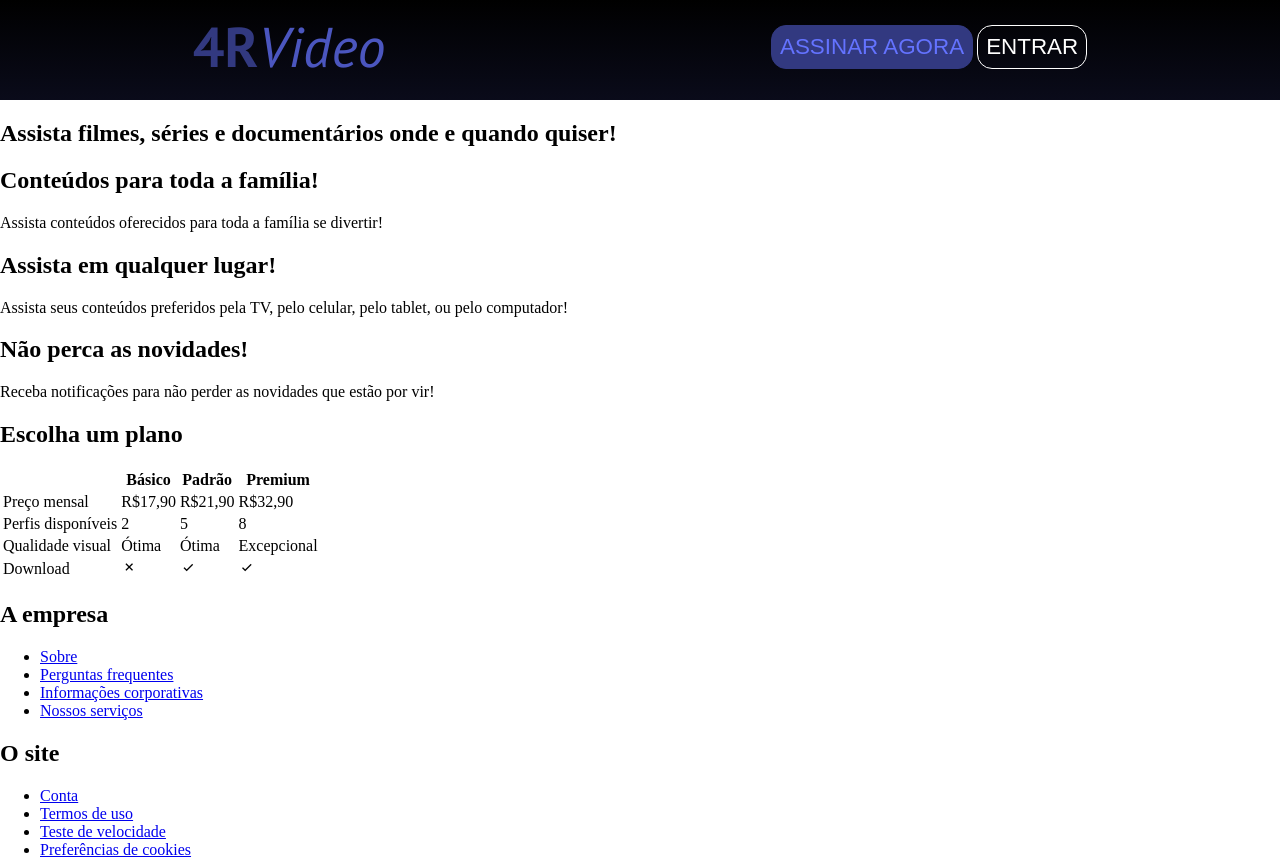
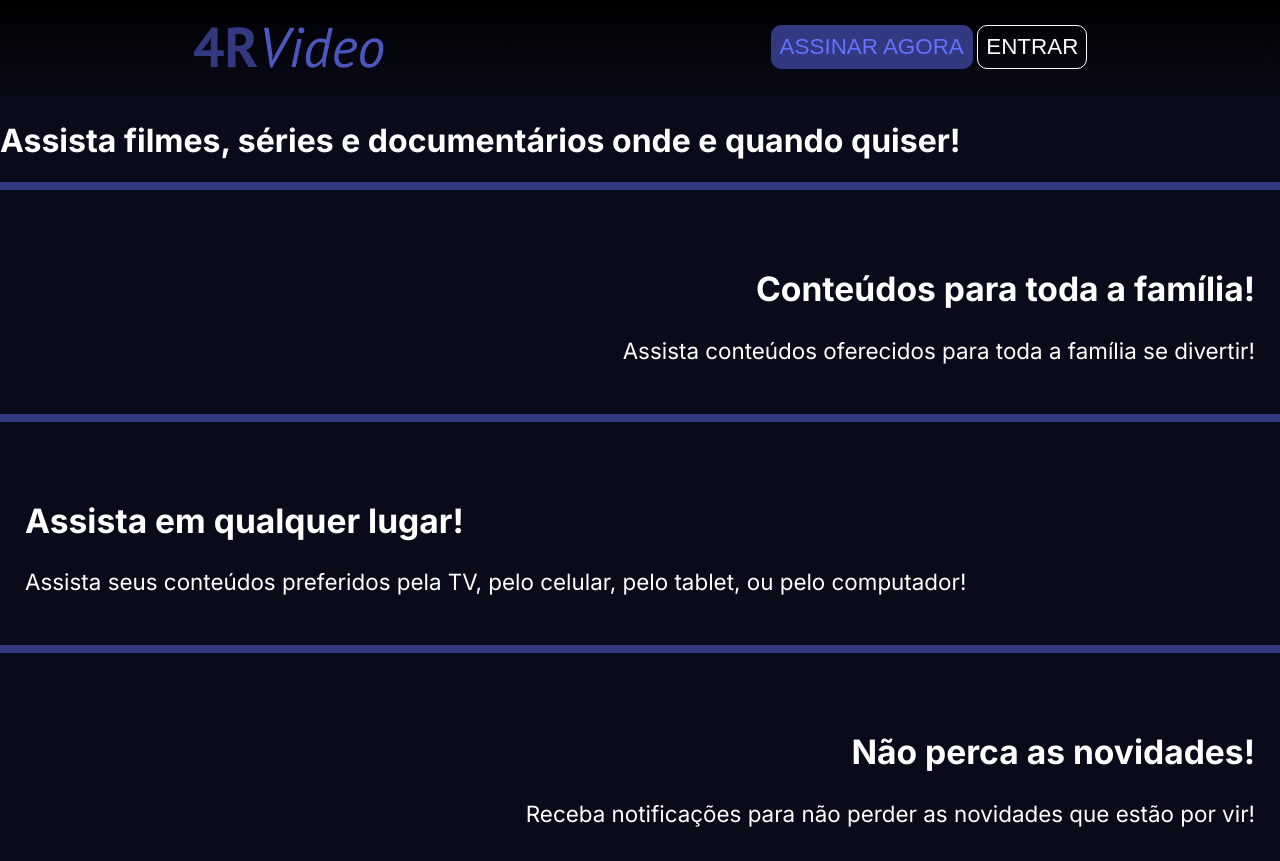
Before and after one commit to raphaelrrrezende/javascript-alura, a website: page 4r-video/html/index.html in a window 1280 px wide. Shown: the top 861 px of the page. Drawn offline with nearby package versions, Linux system fonts and the light colour scheme.

Commit message:
Projeto 4R Video main

```diff
--- a/4r-video/css/header.css
+++ b/4r-video/css/header.css
@@ -39,7 +39,7 @@ header {
 .botao-assine, .botao-entrar {
     font-size: 1.4em;
     padding: 8px;
-    border-radius: 15px;
+    border-radius: 10px;
     margin-top: 25px;
 }
 
--- a/4r-video/css/main.css
+++ b/4r-video/css/main.css
@@ -17,6 +17,48 @@
 }
 
 body {
+    color: #ffffff;
+    font-family: var(--fonte-principal);
+    background-color: var(--cor-fundo);
     padding: 0;
     margin: 0;
 }
+
+/* ---------- Apresentação ---------- */
+.apresentacao {
+    display: flex;
+    flex-direction: column;
+    font-size: 1.4em;
+}
+
+#apresentacao-top {
+    border-top: 8px solid var(--cor1);
+}
+
+.apresentacao-card {
+    padding: 50px 25px;
+    border-bottom: 8px solid var(--cor1);
+}
+
+.apresentacao-direita {
+    text-align: right;
+}
+
+/* ---------- Planos ---------- */
+
+.planos {
+    display: grid;
+}
+
+.planos-tabela {
+    text-align: center;
+}
+
+table {
+    border: 1px solid var(--cor-fundo);
+    border-collapse: collapse;
+}
+
+th, td {
+    border: 1px solid white;
+}
--- a/4r-video/html/index.html
+++ b/4r-video/html/index.html
@@ -30,24 +30,24 @@
     <!-- Conteúdo -->
     <main class="conteudo-inicial">
 
-        <!-- Apresentação -->
-        <section class="apresentacao">
         <!--<img src="../images/fundo.jpg" alt="Fundo inicial" class="apresentacao-fundo" width="1300px" height="700">-->
         <h1>Assista filmes, séries e documentários onde e quando quiser!</h1>
 
-                <div class="apresentacao-direita">
+        <!-- Apresentação -->
+        <section class="apresentacao">
+            <div id="apresentacao-top" class="apresentacao-card apresentacao-direita">
                 <h2 class="apresentacao-titulo">Conteúdos para toda a família!</h2>
-                    <p class="apresentacao-texto">Assista conteúdos oferecidos para toda a família se divertir!</p>
+                <span class="apresentacao-texto">Assista conteúdos oferecidos para toda a família se divertir!</span>
             </div>
 
-                <div class="apresentacao-esquerda">
+            <div class="apresentacao-card apresentacao-esquerda">
                 <h2 class="apresentacao-titulo">Assista em qualquer lugar!</h2>
-                    <p class="apresentacao-texto">Assista seus conteúdos preferidos pela TV, pelo celular, pelo tablet, ou pelo computador!</p>
+                <span class="apresentacao-texto">Assista seus conteúdos preferidos pela TV, pelo celular, pelo tablet, ou pelo computador!</span>
             </div>
 
-                <div class="apresentacao-direita">
+            <div class="apresentacao-card apresentacao-direita">
                 <h2 class="apresentacao-titulo">Não perca as novidades!</h2>
-                    <p class="apresentacao-texto">Receba notificações para não perder as novidades que estão por vir!</p>
+                <span class="apresentacao-texto">Receba notificações para não perder as novidades que estão por vir!</span>
             </div>
         </section>
 
```
Lines whose indentation alone changed are shown as unchanged.
